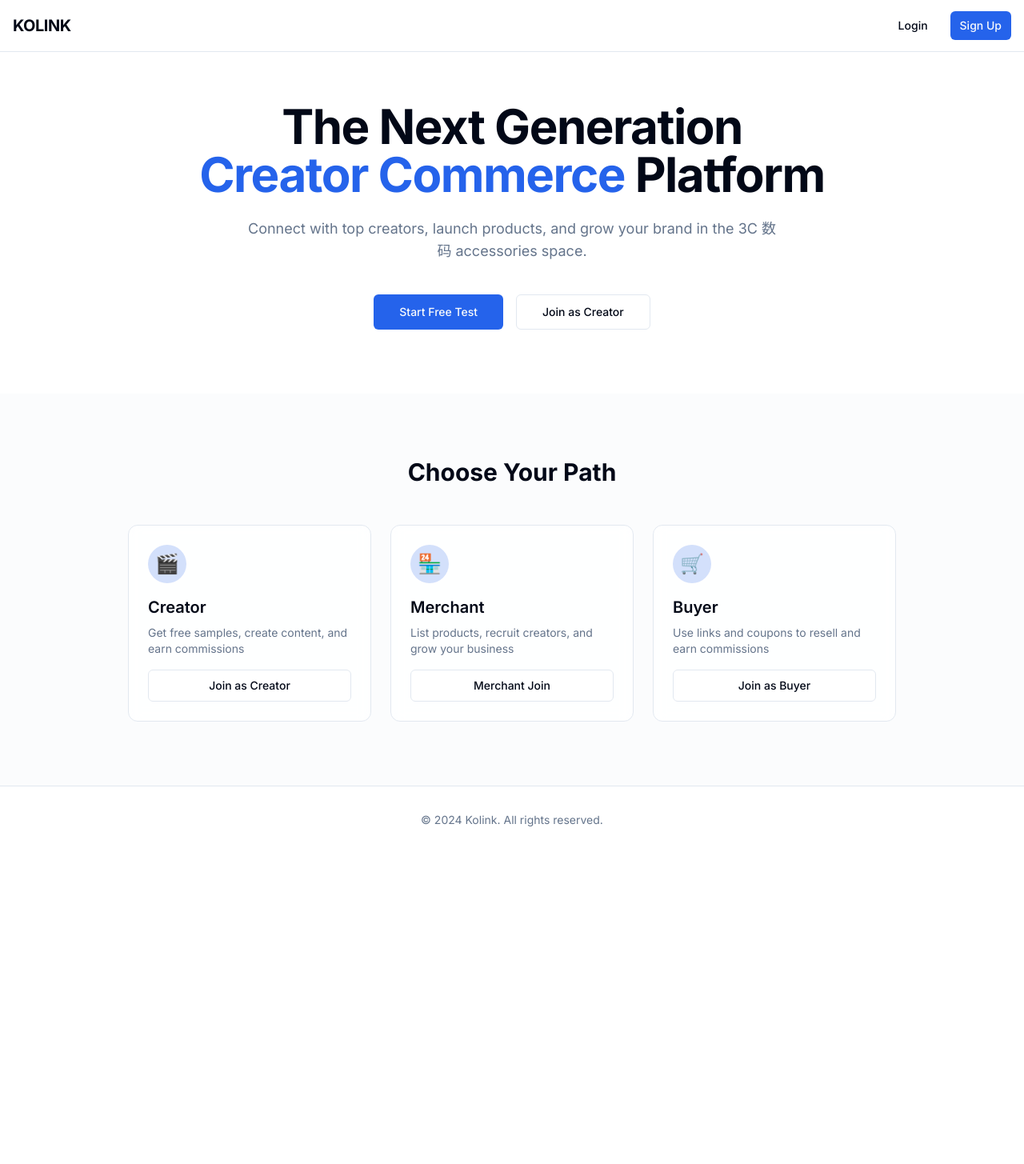
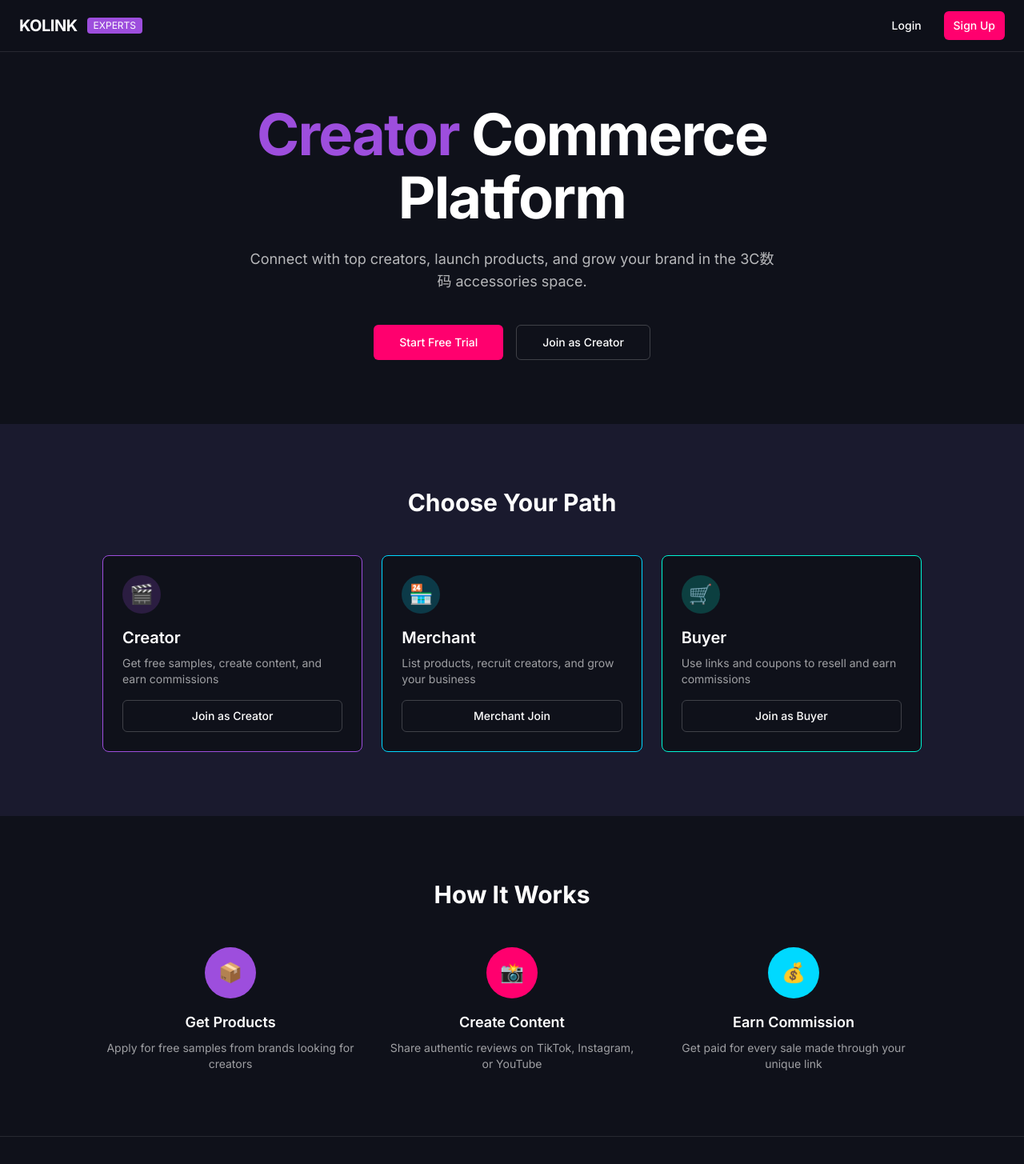
Before and after one commit to caleblin6194-lang/GlobalSampleAffiliatePlatform, a Next.js app: page / in a window 1280 px wide. Shown: the top 1455 px of the page at 80% size. Before the commit the page ends 1067 px from the top, so only its background shows below. Built offline with nearby package versions, Linux system fonts and the light colour scheme.

Commit message:
feat: update homepage design to match kolink.org style

```diff
--- a/src/app/page.tsx
+++ b/src/app/page.tsx
@@ -3,42 +3,48 @@ import { Button } from "@/components/ui/button";
 
 export default function HomePage() {
   return (
-    <div className="min-h-screen bg-background">
+    <div className="min-h-screen" style={{ backgroundColor: '#0F111A' }}>
       {/* Header */}
-      <header className="fixed top-0 left-0 right-0 z-50 border-b bg-background/80 backdrop-blur-md">
-        <div className="container mx-auto flex h-16 items-center justify-between px-4">
-          <div className="text-xl font-bold tracking-tight">KOLINK</div>
+      <header className="fixed top-0 left-0 right-0 z-50 border-b" style={{ borderColor: 'rgba(255,255,255,0.1)', backgroundColor: 'rgba(15,17,26,0.9)', backdropFilter: 'blur(12px)' }}>
+        <div className="max-w-7xl mx-auto flex h-16 items-center justify-between px-6">
+          <div className="flex items-center gap-3">
+            <span className="text-xl font-bold tracking-tight" style={{ color: '#FFFFFF' }}>KOLINK</span>
+            <span className="text-xs px-2 py-0.5 rounded" style={{ backgroundColor: '#9D4EDD', color: '#fff' }}>EXPERTS</span>
+          </div>
           <div className="flex items-center gap-4">
             <Link href="/login">
-              <Button variant="ghost" size="sm">Login</Button>
+              <Button variant="ghost" size="sm" className="text-white hover:text-white hover:bg-white/10">
+                Login
+              </Button>
             </Link>
             <Link href="/register">
-              <Button size="sm">Sign Up</Button>
+              <Button size="sm" style={{ backgroundColor: '#FF006E', color: '#fff' }}>
+                Sign Up
+              </Button>
             </Link>
           </div>
         </div>
       </header>
 
       {/* Hero Section */}
-      <section className="pt-32 pb-20 px-4">
-        <div className="container mx-auto max-w-4xl text-center">
-          <h1 className="text-4xl md:text-6xl font-bold tracking-tight mb-6">
-            The Next Generation
+      <section className="pt-32 pb-20 px-6">
+        <div className="max-w-4xl mx-auto text-center">
+          <h1 className="text-5xl md:text-7xl font-bold tracking-tight mb-6" style={{ color: '#FFFFFF', lineHeight: 1.1 }}>
+            <span style={{ color: '#9D4EDD' }}>Creator</span> Commerce
             <br />
-            <span className="text-primary">Creator Commerce</span> Platform
+            Platform
           </h1>
-          <p className="text-lg text-muted-foreground max-w-2xl mx-auto mb-10">
-            Connect with top creators, launch products, and grow your brand in the 3C
-            数码 accessories space.
+          <p className="text-lg mb-10 max-w-2xl mx-auto" style={{ color: 'rgba(255,255,255,0.7)' }}>
+            Connect with top creators, launch products, and grow your brand in the 3C数码 accessories space.
           </p>
           <div className="flex flex-col sm:flex-row gap-4 justify-center">
             <Link href="/register?role=creator">
-              <Button size="lg" className="w-full sm:w-auto">
-                Start Free Test
+              <Button size="lg" className="w-full sm:w-auto" style={{ backgroundColor: '#FF006E', color: '#fff' }}>
+                Start Free Trial
               </Button>
             </Link>
-            <Link href="/register?role=creator">
-              <Button variant="outline" size="lg" className="w-full sm:w-auto">
+            <Link href="/choose-role">
+              <Button variant="outline" size="lg" className="w-full sm:w-auto border-white/20 text-white hover:bg-white/10" style={{ backgroundColor: 'transparent' }}>
                 Join as Creator
               </Button>
             </Link>
@@ -47,53 +53,55 @@ export default function HomePage() {
       </section>
 
       {/* Roles Section */}
-      <section className="py-20 px-4 bg-secondary/30">
-        <div className="container mx-auto max-w-5xl">
-          <h2 className="text-3xl font-bold text-center mb-12">Choose Your Path</h2>
+      <section className="py-20 px-6" style={{ backgroundColor: '#1A1A2E' }}>
+        <div className="max-w-5xl mx-auto">
+          <h2 className="text-3xl font-bold text-center mb-12" style={{ color: '#FFFFFF' }}>
+            Choose Your Path
+          </h2>
           <div className="grid md:grid-cols-3 gap-6">
             {/* Creator Card */}
-            <div className="rounded-xl border bg-card/80 backdrop-blur p-6 hover:border-primary/50 transition-all">
-              <div className="w-12 h-12 rounded-full bg-primary/20 flex items-center justify-center mb-4">
+            <div className="rounded-lg p-6 border transition-all hover:scale-105 cursor-pointer" style={{ backgroundColor: '#0F111A', borderColor: '#9D4EDD' }}>
+              <div className="w-12 h-12 rounded-full flex items-center justify-center mb-4" style={{ backgroundColor: 'rgba(157,78,221,0.2)' }}>
                 <span className="text-2xl">🎬</span>
               </div>
-              <h3 className="text-xl font-semibold mb-2">Creator</h3>
-              <p className="text-muted-foreground text-sm mb-4">
+              <h3 className="text-xl font-semibold mb-2" style={{ color: '#FFFFFF' }}>Creator</h3>
+              <p className="text-sm mb-4" style={{ color: 'rgba(255,255,255,0.6)' }}>
                 Get free samples, create content, and earn commissions
               </p>
               <Link href="/register?role=creator" className="block">
-                <Button variant="outline" className="w-full">
+                <Button variant="outline" className="w-full border-white/20 text-white hover:bg-white/10" style={{ backgroundColor: 'transparent' }}>
                   Join as Creator
                 </Button>
               </Link>
             </div>
 
             {/* Merchant Card */}
-            <div className="rounded-xl border bg-card/80 backdrop-blur p-6 hover:border-primary/50 transition-all">
-              <div className="w-12 h-12 rounded-full bg-primary/20 flex items-center justify-center mb-4">
+            <div className="rounded-lg p-6 border transition-all hover:scale-105 cursor-pointer" style={{ backgroundColor: '#0F111A', borderColor: '#00D9FF' }}>
+              <div className="w-12 h-12 rounded-full flex items-center justify-center mb-4" style={{ backgroundColor: 'rgba(0,217,255,0.2)' }}>
                 <span className="text-2xl">🏪</span>
               </div>
-              <h3 className="text-xl font-semibold mb-2">Merchant</h3>
-              <p className="text-muted-foreground text-sm mb-4">
+              <h3 className="text-xl font-semibold mb-2" style={{ color: '#FFFFFF' }}>Merchant</h3>
+              <p className="text-sm mb-4" style={{ color: 'rgba(255,255,255,0.6)' }}>
                 List products, recruit creators, and grow your business
               </p>
               <Link href="/register?role=merchant" className="block">
-                <Button variant="outline" className="w-full">
+                <Button variant="outline" className="w-full border-white/20 text-white hover:bg-white/10" style={{ backgroundColor: 'transparent' }}>
                   Merchant Join
                 </Button>
               </Link>
             </div>
 
             {/* Buyer Card */}
-            <div className="rounded-xl border bg-card/80 backdrop-blur p-6 hover:border-primary/50 transition-all">
-              <div className="w-12 h-12 rounded-full bg-primary/20 flex items-center justify-center mb-4">
+            <div className="rounded-lg p-6 border transition-all hover:scale-105 cursor-pointer" style={{ backgroundColor: '#0F111A', borderColor: '#00F5D4' }}>
+              <div className="w-12 h-12 rounded-full flex items-center justify-center mb-4" style={{ backgroundColor: 'rgba(0,245,212,0.2)' }}>
                 <span className="text-2xl">🛒</span>
               </div>
-              <h3 className="text-xl font-semibold mb-2">Buyer</h3>
-              <p className="text-muted-foreground text-sm mb-4">
+              <h3 className="text-xl font-semibold mb-2" style={{ color: '#FFFFFF' }}>Buyer</h3>
+              <p className="text-sm mb-4" style={{ color: 'rgba(255,255,255,0.6)' }}>
                 Use links and coupons to resell and earn commissions
               </p>
               <Link href="/register?role=buyer" className="block">
-                <Button variant="outline" className="w-full">
+                <Button variant="outline" className="w-full border-white/20 text-white hover:bg-white/10" style={{ backgroundColor: 'transparent' }}>
                   Join as Buyer
                 </Button>
               </Link>
@@ -102,10 +110,50 @@ export default function HomePage() {
         </div>
       </section>
 
+      {/* Features Section */}
+      <section className="py-20 px-6" style={{ backgroundColor: '#0F111A' }}>
+        <div className="max-w-5xl mx-auto">
+          <h2 className="text-3xl font-bold text-center mb-12" style={{ color: '#FFFFFF' }}>
+            How It Works
+          </h2>
+          <div className="grid md:grid-cols-3 gap-8">
+            <div className="text-center">
+              <div className="w-16 h-16 rounded-full flex items-center justify-center mx-auto mb-4" style={{ backgroundColor: '#9D4EDD' }}>
+                <span className="text-2xl">📦</span>
+              </div>
+              <h3 className="text-lg font-semibold mb-2" style={{ color: '#FFFFFF' }}>Get Products</h3>
+              <p className="text-sm" style={{ color: 'rgba(255,255,255,0.6)' }}>
+                Apply for free samples from brands looking for creators
+              </p>
+            </div>
+            <div className="text-center">
+              <div className="w-16 h-16 rounded-full flex items-center justify-center mx-auto mb-4" style={{ backgroundColor: '#FF006E' }}>
+                <span className="text-2xl">📸</span>
+              </div>
+              <h3 className="text-lg font-semibold mb-2" style={{ color: '#FFFFFF' }}>Create Content</h3>
+              <p className="text-sm" style={{ color: 'rgba(255,255,255,0.6)' }}>
+                Share authentic reviews on TikTok, Instagram, or YouTube
+              </p>
+            </div>
+            <div className="text-center">
+              <div className="w-16 h-16 rounded-full flex items-center justify-center mx-auto mb-4" style={{ backgroundColor: '#00D9FF' }}>
+                <span className="text-2xl">💰</span>
+              </div>
+              <h3 className="text-lg font-semibold mb-2" style={{ color: '#FFFFFF' }}>Earn Commission</h3>
+              <p className="text-sm" style={{ color: 'rgba(255,255,255,0.6)' }}>
+                Get paid for every sale made through your unique link
+              </p>
+            </div>
+          </div>
+        </div>
+      </section>
+
       {/* Footer */}
-      <footer className="py-8 px-4 border-t">
-        <div className="container mx-auto text-center text-sm text-muted-foreground">
-          <p>© 2024 Kolink. All rights reserved.</p>
+      <footer className="py-8 px-6 border-t" style={{ borderColor: 'rgba(255,255,255,0.1)' }}>
+        <div className="max-w-5xl mx-auto text-center">
+          <p className="text-sm" style={{ color: 'rgba(255,255,255,0.5)' }}>
+            © 2024 Kolink. All rights reserved.
+          </p>
         </div>
       </footer>
     </div>
```
